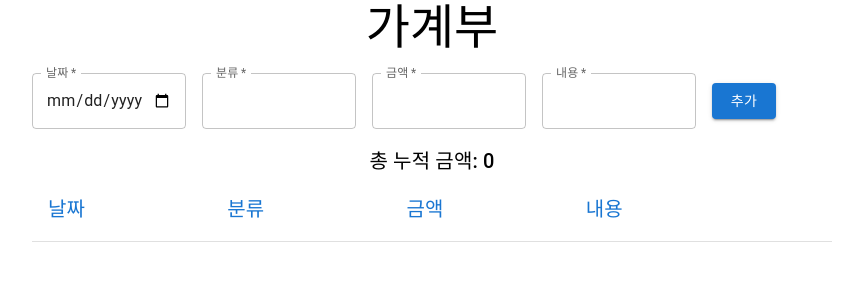
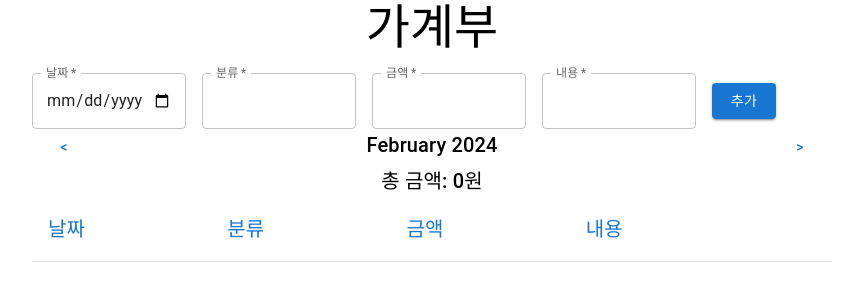
Before and after one commit to hs20180519/lovers-web-project, a React (Create React App) app in the folder front/: page /accountbook/posts in a window 1280 px wide. Shown: the top 300 px of the page, without its empty margins (208-1071 px from the left). Built offline with nearby package versions, Linux system fonts and the light colour scheme.

Commit message:
💄 Style: AccountBookPage

```diff
--- a/front/src/pages/AccountBookPage.js
+++ b/front/src/pages/AccountBookPage.js
@@ -10,15 +10,17 @@ import {
   Typography,
   Grid,
 } from "@mui/material";
+// import { createAccountBook } from "../services/accountBook";
 
 function AccountBookPage() {
   const [accountBook, setAccountBook] = useState([]);
   const [formData, setFormData] = useState({
-    date: "",
+    useDate: "",
     category: "",
     amount: "",
-    description: "",
+    content: "",
   });
+  const [currentMonth, setCurrentMonth] = useState(new Date());
 
   const handleChange = (e) => {
     const { name, value } = e.target;
@@ -30,12 +32,13 @@ function AccountBookPage() {
 
   const handleSubmit = (e) => {
     e.preventDefault();
+    // handleCreateAccountBook();
     setAccountBook((prevAccountBook) => [...prevAccountBook, formData]);
     setFormData({
-      date: "",
+      useDate: "",
       category: "",
       amount: "",
-      description: "",
+      content: "",
     });
   };
 
@@ -46,14 +49,50 @@ function AccountBookPage() {
   };
 
   const sortedAccountBook = accountBook.sort(
-    (a, b) => new Date(a.date) - new Date(b.date)
+    (a, b) => new Date(a.useDate) - new Date(b.useDate)
   );
 
   const calculateTotalAmount = () => {
-    return accountBook.reduce(
-      (total, accountBook) => total + Number(accountBook.amount),
+    // 현재 월의 데이터만 필터링
+    const currentMonthData = accountBook.filter((item) => {
+      const itemDate = new Date(item.useDate);
+      return (
+        itemDate.getFullYear() === currentMonth.getFullYear() &&
+        itemDate.getMonth() === currentMonth.getMonth()
+      );
+    });
+
+    // 필터링된 데이터의 금액을 누적
+    return currentMonthData.reduce(
+      (total, item) => total + Number(item.amount),
       0
     );
+  };
+
+  // const handleCreateAccountBook = async () => {
+  //   try {
+  //     await createAccountBook(formData);
+  //     alert("가계부 추가에 성공했습니다.");
+  //   } catch (error) {
+  //     console.error("가계부 추가 실패: ", error.message);
+  //     alert("가계부 추가에 실패했습니다. 다시 시도해주세요.");
+  //   }
+  // };
+
+  const handlePrevMonth = () => {
+    setCurrentMonth((prevMonth) => {
+      const newMonth = new Date(prevMonth);
+      newMonth.setMonth(newMonth.getMonth() - 1);
+      return newMonth;
+    });
+  };
+
+  const handleNextMonth = () => {
+    setCurrentMonth((prevMonth) => {
+      const newMonth = new Date(prevMonth);
+      newMonth.setMonth(newMonth.getMonth() + 1);
+      return newMonth;
+    });
   };
 
   return (
@@ -68,10 +107,10 @@ function AccountBookPage() {
           <Grid item xs={2.5}>
             <TextField
               type="date"
-              id="date"
-              name="date"
+              id="useDate"
+              name="useDate"
               label="날짜"
-              value={formData.date}
+              value={formData.useDate}
               onChange={handleChange}
               InputLabelProps={{
                 shrink: true,
@@ -113,10 +152,10 @@ function AccountBookPage() {
           <Grid item xs={2.5}>
             <TextField
               type="text"
-              id="description"
-              name="description"
+              id="content"
+              name="content"
               label="내용"
-              value={formData.description}
+              value={formData.content}
               onChange={handleChange}
               InputLabelProps={{
                 shrink: true,
@@ -126,17 +165,28 @@ function AccountBookPage() {
             />
           </Grid>
           <Grid item xs={1}>
-            <Button variant="contained" type="submit" fullWidth>
+            <Button
+              variant="contained"
+              type="submit"
+              fullWidth
+              // onClick={handleCreateAccountBook}
+            >
               추가
             </Button>
           </Grid>
-          <Grid item xs={12}>
-            <Typography variant="h6" align="center">
-              총 누적 금액: {calculateTotalAmount()}
-            </Typography>
-          </Grid>
         </Grid>
       </form>
+      <Grid container justifyContent="space-between">
+        <Button onClick={handlePrevMonth}>{"<"}</Button>
+        <Typography variant="h6">
+          {currentMonth.toLocaleDateString("default", { month: "long" })}{" "}
+          {currentMonth.getFullYear()}
+        </Typography>
+        <Button onClick={handleNextMonth}>{">"}</Button>
+      </Grid>
+      <Typography variant="h6" align="center">
+        총 금액: {calculateTotalAmount()}원
+      </Typography>
       <Table>
         <TableHead>
           <TableRow>
@@ -166,12 +216,18 @@ function AccountBookPage() {
           </TableRow>
         </TableHead>
         <TableBody>
-          {sortedAccountBook.map((expense, index) => (
+          {sortedAccountBook.map((accountBook, index) => {
+            const itemDate = new Date(accountBook.useDate);
+            if (
+              itemDate.getFullYear() === currentMonth.getFullYear() &&
+              itemDate.getMonth() === currentMonth.getMonth()
+            ) {
+              return (
                 <TableRow key={index}>
-              <TableCell>{expense.date}</TableCell>
-              <TableCell>{expense.category}</TableCell>
-              <TableCell>{expense.amount}</TableCell>
-              <TableCell>{expense.description}</TableCell>
+                  <TableCell>{accountBook.useDate}</TableCell>
+                  <TableCell>{accountBook.category}</TableCell>
+                  <TableCell>{accountBook.amount}</TableCell>
+                  <TableCell>{accountBook.content}</TableCell>
                   <TableCell>
                     <Button
                       onClick={() => handleDelete(index)}
@@ -182,7 +238,11 @@ function AccountBookPage() {
                     </Button>
                   </TableCell>
                 </TableRow>
-          ))}
+              );
+            } else {
+              return null;
+            }
+          })}
         </TableBody>
       </Table>
     </div>
--- /dev/null
+++ b/front/src/services/accountBook.js
@@ -0,0 +1,20 @@
+import axios from "axios";
+
+const serverUrl = `http://localhost:3000`;
+
+export const createAccountBook = async (formData) => {
+  try {
+    const { useDate, category, amount, content } = formData;
+    const response = await axios.post(`${serverUrl}/accountbook/posts`, {
+      useDate,
+      category,
+      amount,
+      content,
+    });
+    console.log(response);
+    return response.data;
+  } catch (error) {
+    console.error("Error createing account book: ", error);
+    throw error;
+  }
+};
```
Also changed, not shown: 1 other file (tests, documents, lock files or other folders). Lines whose indentation alone changed are shown as unchanged.
